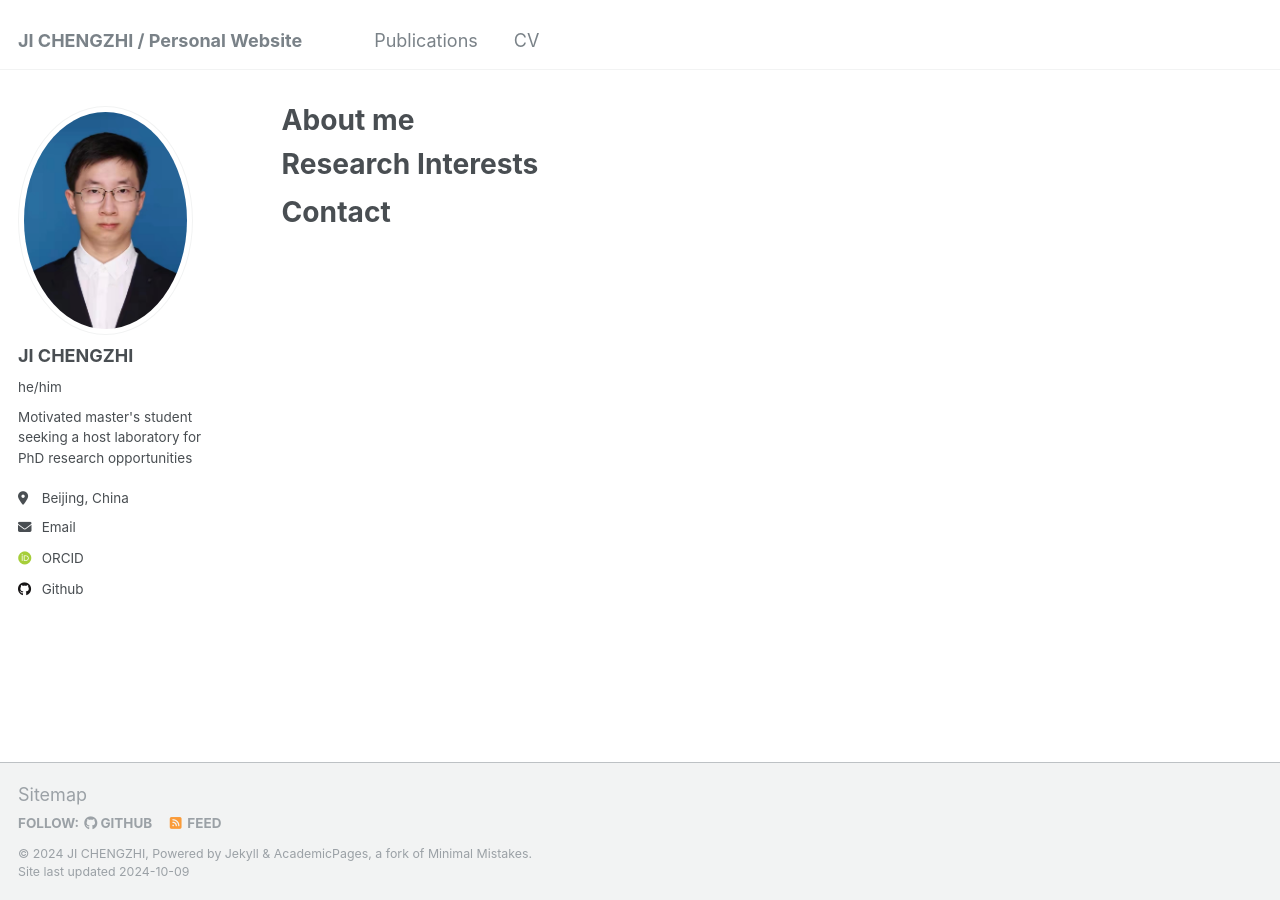
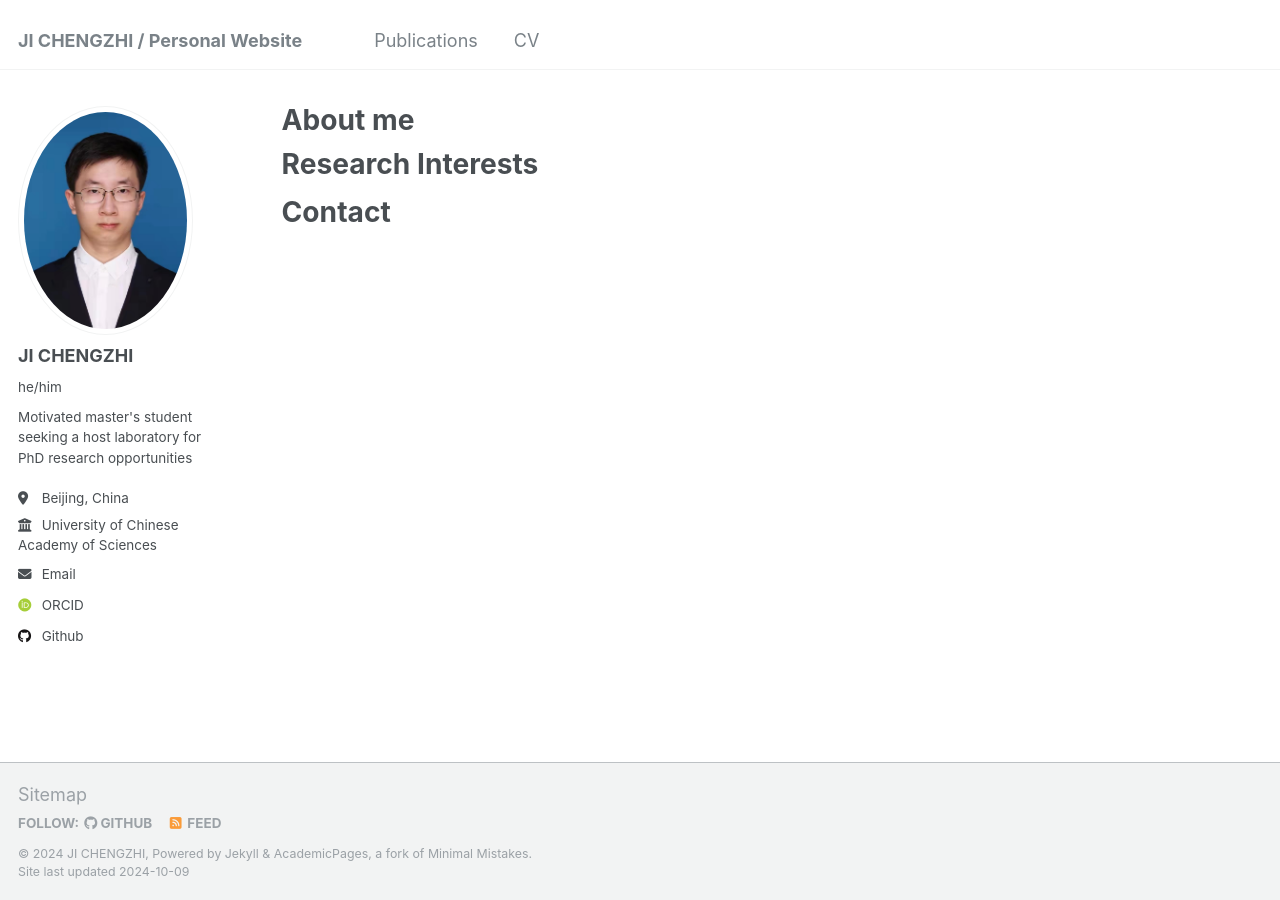
Before and after one commit to gurth/gurth.github.io, a Jekyll site: the page built from _pages/about.md, in a window 1280 px wide. Built offline with Jekyll 4.4.1, drawn with Linux system fonts in a browser that asks for light colours; some web fonts are replaced.

Commit message:
update employer css style

```diff
--- a/_config.yml
+++ b/_config.yml
@@ -27,7 +27,7 @@ author:
   bio              : "Motivated master's student seeking a host laboratory for PhD research opportunities"
   location         : "Beijing, China"
   # employer         : ""<ul><li>University of Chinese Academy of Sciences</li><li>Institute of Software, Chinese Academy of Sciences</li></ul>""
-  education        : University of Chinese Academy of Sciences
+  employer         : University of Chinese Academy of Sciences
   uri              : # URL
   email            : "jichengzhi2023@iscas.ac.cn"
 
--- a/_sass/_sidebar.scss
+++ b/_sass/_sidebar.scss
@@ -133,6 +133,9 @@
   @media screen and (min-width: 1024px) {
     display: block;
   }
+  word-wrap: break-word;  /* 长单词自动换行 */
+  white-space: normal;    /* 允许文本换行 */
+  overflow-wrap: break-word;  /* 防止文本溢出容器 */
 }
 
 .author__pronouns {
```
